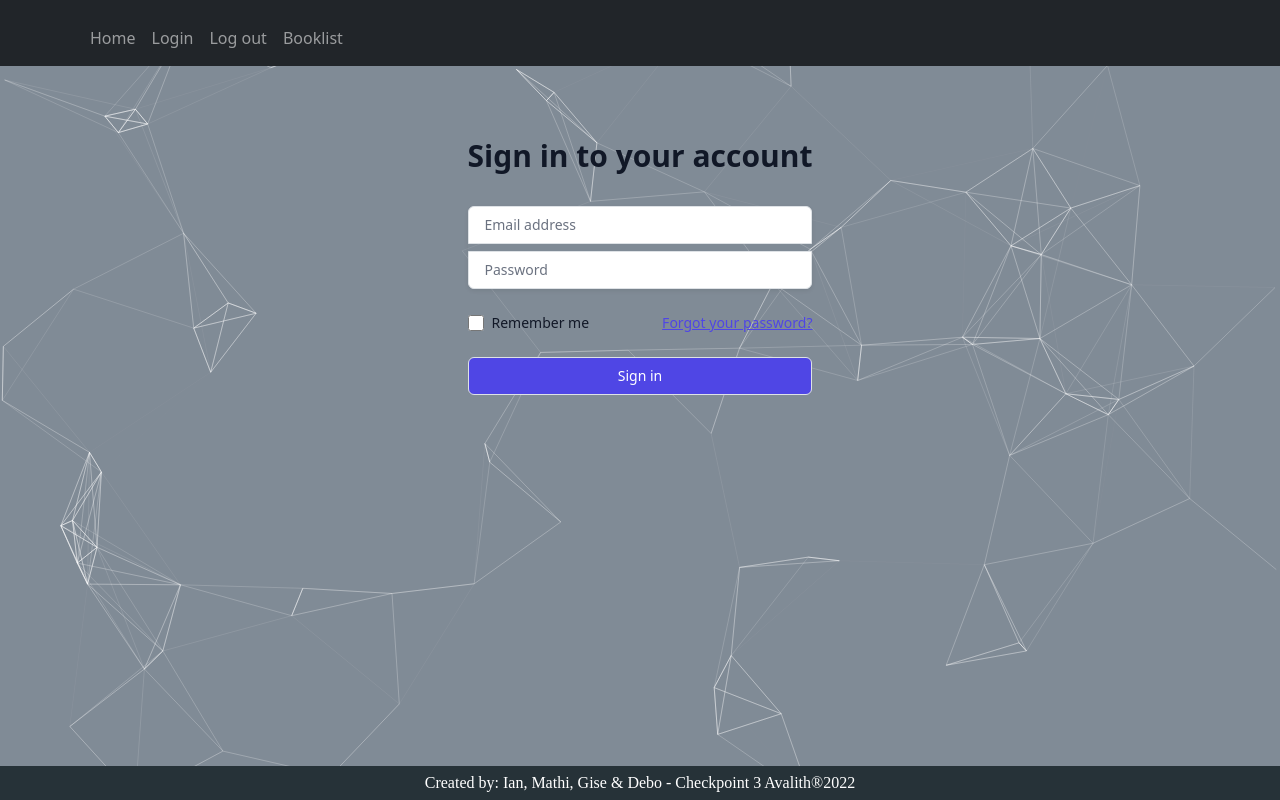
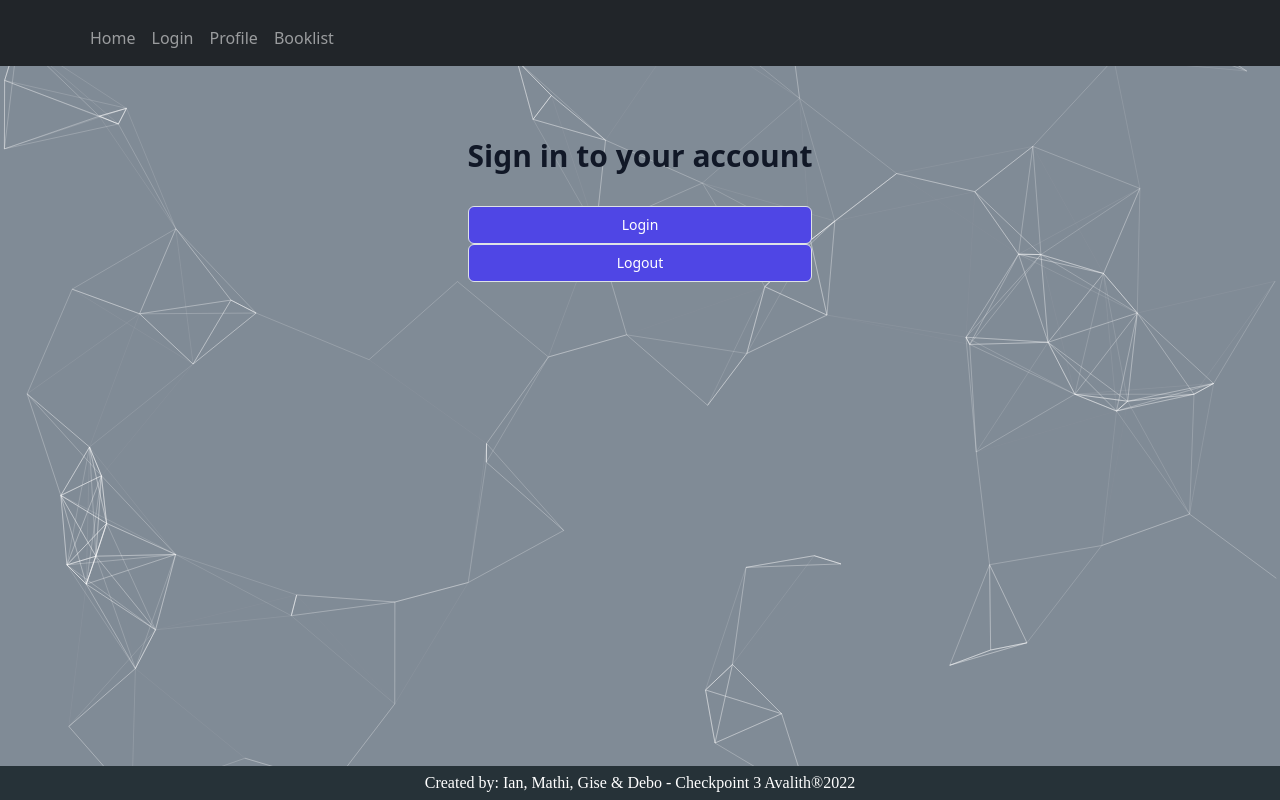
Before and after one commit to BandaGriss780/checkpoint-3, a React (Create React App) app: page /Login in a window 1280 px wide. Built offline with nearby package versions, Linux system fonts and the light colour scheme; a web font is replaced by a local one.

Commit message:
cambios en el Login , NavBar y App

```diff
--- a/package.json
+++ b/package.json
@@ -3,6 +3,7 @@
   "version": "0.1.0",
   "private": true,
   "dependencies": {
+    "@auth0/auth0-react": "^1.12.0",
     "@material-tailwind/react": "^1.2.4",
     "@reduxjs/toolkit": "^1.8.5",
     "@testing-library/jest-dom": "^5.16.5",
--- a/src/App.js
+++ b/src/App.js
@@ -6,9 +6,9 @@
 import Footer from "./components/Footer";
 import { ViewMorePage } from "./components/ViewMorePage";
 import LoginComponent from "./features/User/Login";
-import LogoutComponent from "./features/User/Logout";
 import Home from "./components/Home";
 import ParticlesBackground from "./components/ParticlesBackground";
+import  Profile  from "./features/User/Profile";
 
 
 function App() {
@@ -20,10 +20,9 @@
         <Routes>
           <Route path="/" element={<Home />} />
           <Route path="/Home" element={<Home />} />
-          <Route path="/Login" exact element={<LoginComponent />} />
+          <Route path="/Login" exact element={<LoginComponent /> } />
+          <Route path="/Profile" exact element={<Profile />} />
           <Route path="/viewmore/:id" element={<ViewMorePage />} />
-          <Route path="/Logout" exact element={<LogoutComponent />} />
-
           <Route path="/booksList" element={<BooksList />} />
           <Route path="/create-book" element={<BookForm />} />
           <Route path="/edit-book/:id" element={<BookForm />} />
--- a/src/components/NavBar.js
+++ b/src/components/NavBar.js
@@ -17,8 +17,8 @@
                 <Nav.Link as={Link} to="/Login">
                   Login
                 </Nav.Link>
-                <Nav.Link as={Link} to="/Logout">
-                  Log out
+                <Nav.Link as={Link} to="/Profile">
+                  Profile
                 </Nav.Link>
                 <Nav.Link as={Link} to="/booksList">
                   Booklist
--- a/src/features/User/Login.js
+++ b/src/features/User/Login.js
@@ -1,28 +1,10 @@
-import { useState } from "react";
-import { useNavigate, Link } from "react-router-dom";
-import login from "../User/UserSlice";
-import { useDispatch } from "react-redux";
+import React from "react";
+import { useAuth0 } from "@auth0/auth0-react";
 
-const LoginComponent = () => {
-  const navigate = useNavigate();
-  const dispatch = useDispatch();
-  const [user, setUser] = useState({
-    email: "",
-    password: ""
-  });
+ const LoginComponent = () => {
+  const { loginWithRedirect } = useAuth0();
+  const { logout } = useAuth0();
 
-  const inputHandle = (e) => {
-    setUser(() => ({
-      ...user,
-      [e.target.name]: e.target.value
-    }));
-  };
-  const handleSubmit = (e) => {
-    //e.preventDefault();
-    dispatch(login(user));
-    alert ("LLEGO");
-    // navigate("/logout");
-  };
 
   return (
     <div className="min-h-full flex items-center justify-center py-12 px-4 sm:px-6 lg:px-8">
@@ -32,74 +14,23 @@
             Sign in to your account
           </h2>
         </div>
-        <form className="mt-8 space-y-6" onSubmit={handleSubmit}>
-          <input type="hidden" name="remember" value="true" />
-          <div className="rounded-md shadow-sm -space-y-px">
-            <div className="mb-2">
-              <label htmlFor="email-address" className="sr-only">
-                Email address
-              </label>
-              <input
-                id="email-address"
-                name="email"
-                type="email"
-                required
-                className="appearance-none rounded-none relative block w-full px-3 py-2 border border-gray-300 placeholder-gray-500 text-gray-900 rounded-t-md focus:outline-none focus:ring-indigo-500 focus:border-indigo-500 focus:z-10 sm:text-sm"
-                placeholder="Email address"
-                onChange={inputHandle}
-              />
-            </div>
-            <div>
-              <label htmlFor="password" className="sr-only">
-                Password
-              </label>
-              <input
-                id="password"
-                name="password"
-                type="password"
-                required
-                className="appearance-none rounded-none relative block w-full px-3 py-2 border border-gray-300 placeholder-gray-500 text-gray-900 rounded-b-md focus:outline-none focus:ring-indigo-500 focus:border-indigo-500 focus:z-10 sm:text-sm"
-                placeholder="Password"
-                onChange={inputHandle}
-              />
-            </div>
-          </div>
-
-          <div className="flex items-center justify-between">
-            <div className="flex items-center">
-              <input
-                id="remember-me"
-                name="remember-me"
-                type="checkbox"
-                className="h-4 w-4 text-indigo-600 focus:ring-indigo-500 border-gray-300 rounded"
-              />
-              <label
-                htmlFor="remember-me"
-                className="ml-2 block text-sm text-gray-900"
-              >
-                Remember me
-              </label>
-            </div>
-
-            <div className="text-sm">
-              <Link
-                to="/forgetpassword"
-                className="font-medium text-indigo-600 hover:text-indigo-500"
-              >
-                Forgot your password?
-              </Link>
-            </div>
-          </div>
-
           <div>
+            <button
+              // type="submit"
+              className="group relative w-full flex justify-center py-2 px-4 border border-transparent text-sm font-medium rounded-md text-white bg-indigo-600 hover:bg-indigo-700 focus:outline-none focus:ring-2 focus:ring-offset-2 focus:ring-indigo-500"
+              onClick={() => loginWithRedirect()}
+            >
+              Login
+            </button>
             <button
               type="submit"
               className="group relative w-full flex justify-center py-2 px-4 border border-transparent text-sm font-medium rounded-md text-white bg-indigo-600 hover:bg-indigo-700 focus:outline-none focus:ring-2 focus:ring-offset-2 focus:ring-indigo-500"
+              onClick={() => logout({ returnTo: window.location.origin })}
             >
-              Sign in
+              Logout
             </button>
           </div>
-        </form>
+        {/* </form> */}
       </div>
     </div>
   );
--- a/src/features/User/Logout.js
+++ /dev/null
@@ -1,37 +0,0 @@
-import { useState } from "react";
-import { useNavigate } from "react-router-dom";
-import logout from "../User/UserSlice";
-import { useDispatch } from "react-redux";
-const LogoutComponent = () => {
-  const navigate = useNavigate();
-  const dispatch = useDispatch();
-  const handleSubmit = (e) => {
-    e.preventDefault();
-    dispatch(logout());
-
-    // navigate("/");
-  };
-  return (
-    <div className="min-h-full flex items-center justify-center py-12 px-4 sm:px-6 lg:px-8">
-      <div className="max-w-md w-full space-y-8">
-        <div>
-          <h2 className="mt-6 text-center text-3xl font-extrabold text-gray-900">
-            Logout from your Account
-          </h2>
-        </div>
-        <form className="mt-8 space-y-6" onSubmit={handleSubmit}>
-          <div>
-            <button
-              type="submit"
-              className="group relative w-full flex justify-center py-2 px-4 border border-transparent text-sm font-medium rounded-md text-white bg-indigo-600 hover:bg-indigo-700 focus:outline-none focus:ring-2 focus:ring-offset-2 focus:ring-indigo-500"
-            >
-              Logout
-            </button>
-          </div>
-        </form>
-      </div>
-    </div>
-  );
-};
-
-export default LogoutComponent;
--- /dev/null
+++ b/src/features/User/Profile.js
@@ -0,0 +1,22 @@
+import React from "react";
+import { useAuth0 } from "@auth0/auth0-react";
+
+const Profile = () => {
+  const { user, isAuthenticated, isLoading } = useAuth0();
+
+  if (isLoading) {
+    return <div>Loading...</div>;
+  }
+
+  return (
+    isAuthenticated && (
+      <div>
+        <img src={user.picture} alt={user.name} />
+        <h2>{user.name}</h2>
+        <p>Email: {user.email}</p>
+      </div>
+    )
+  );
+};
+
+export default Profile;
--- a/src/index.js
+++ b/src/index.js
@@ -1,5 +1,6 @@
 import React from "react";
 import ReactDOM from "react-dom/client";
+import { Auth0Provider } from "@auth0/auth0-react";
 
 import App from "./App";
 import { store } from "./app/store";
@@ -11,7 +12,9 @@
 root.render(
   <Provider store={store}>
     <BrowserRouter>
-      <App />
+      <Auth0Provider domain="dev-kq6kb77rj5imv58u.us.auth0.com" clientId="mRUsAVlzfimx2WW15uVW8HBITRayiUE6" redirectUri={window.location.origin}>
+        <App />
+      </Auth0Provider>
     </BrowserRouter>
   </Provider>
 );
```
Also changed, not shown: 1 other file (tests, documents, lock files or other folders).
